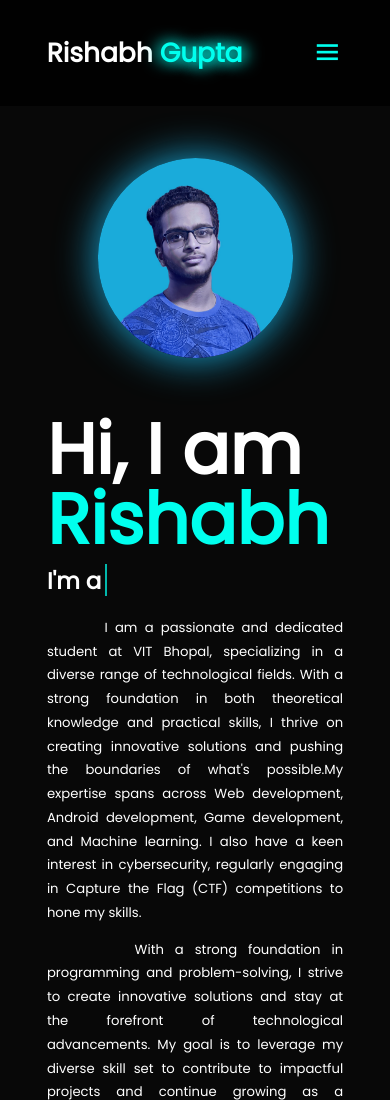
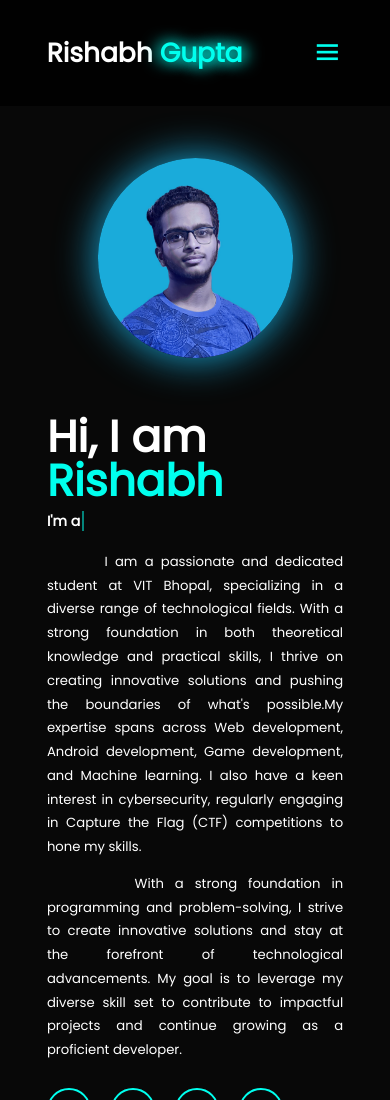
Before and after one commit to RISHABH-GUPTA-RG/Html-Projects, a plain HTML site: page PortFolio/index.html in a window 390 px wide. Shown: the top 1100 px of the page. Drawn offline with nearby package versions, Linux system fonts and the light colour scheme.

Commit message:
Fixed font-size

```diff
--- a/PortFolio/style.css
+++ b/PortFolio/style.css
@@ -612,11 +612,11 @@ section {
     }
 
     .home-content h3 {
-        font-size: 2.6rem;
+        font-size: 1.6rem;
     }
 
     .home-content h1 {
-        font-size: 8rem;
+        font-size: 5rem;
         margin-top: 1rem;
     }
 
```
